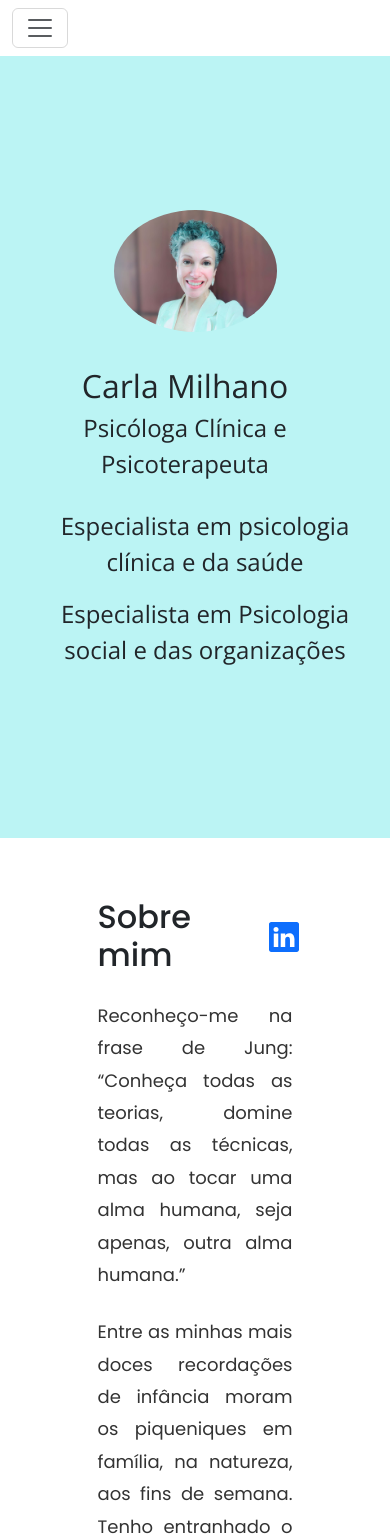
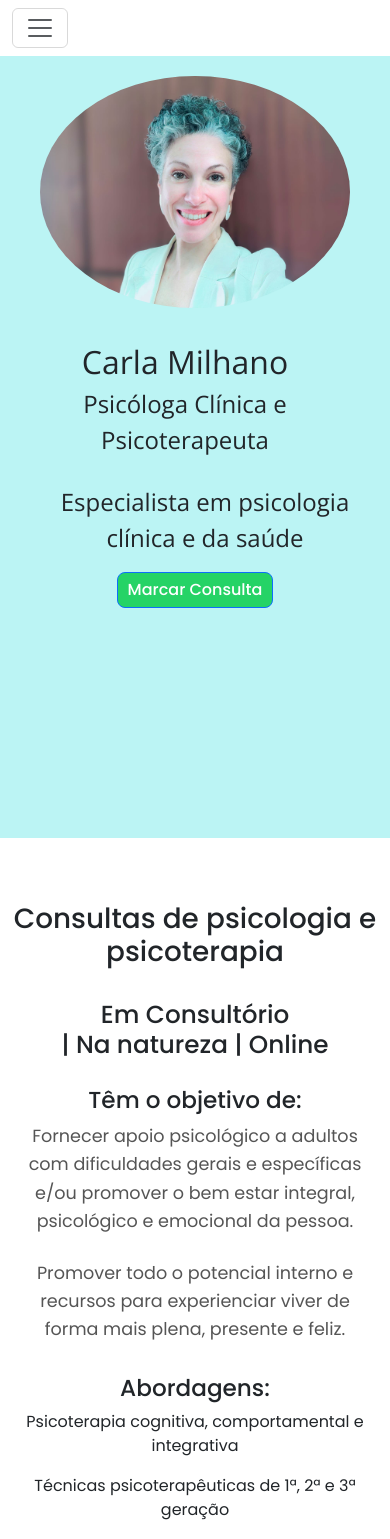
Before and after one commit to omilhano/CarlaMilhano, a React (Create React App) app: page / in a window 390 px wide. Shown: the top 1539 px of the page. Built offline with nearby package versions, Linux system fonts and the light colour scheme; no server answers; the database is empty; a web font is replaced by a local one.

Commit message:
mobile optimization
created mobile and resizing options

```diff
--- a/src/components/Navbar.js
+++ b/src/components/Navbar.js
@@ -29,6 +29,7 @@ const NavbarComponents = () => {
                     <Nav className="m-auto">
                         <Navbar.Brand onClick={() => handleScroll("landing")}>Carla Milhano</Navbar.Brand>
                         <Nav.Link onClick={() => handleScroll("psicologia-psicoterapia")}>Consultas de Psicologia</Nav.Link>
+                        <Nav.Link onClick={() => handleScroll("skill-check")}>Sobre Mim</Nav.Link>
                         <Nav.Link onClick={() => handleScroll("mindfulwalking")}>Passeios meditativos</Nav.Link>
                         <Nav.Link onClick={() => handleScroll("eventos")}>Eventos</Nav.Link>
                         <Nav.Link onClick={() => handleScroll("contacts")}>Contactos</Nav.Link>
--- a/src/components/introduction.js
+++ b/src/components/introduction.js
@@ -1,5 +1,6 @@
 import React from 'react';
 import './intro.css';
+import { Button } from 'react-bootstrap';
 
 const Introduction = () => {
 
@@ -13,7 +14,7 @@ const Introduction = () => {
                 <h1>Sobre mim</h1>
                 <button id='linkedin-button' onClick={redirectLinkedin}>
                     <svg id='linkedin-place' xmlns="http://www.w3.org/2000/svg" width="30" height="30" fill="#0d6efd" className="bi bi-linkedin" viewBox="0 0 16 16">
-                        <path d="M0 1.146C0 .513.526 0 1.175 0h13.65C15.474 0 16 .513 16 1.146v13.708c0 .633-.526 1.146-1.175 1.146H1.175C.526 16 0 15.487 0 14.854zm4.943 12.248V6.169H2.542v7.225zm-1.2-8.212c.837 0 1.358-.554 1.358-1.248-.015-.709-.52-1.248-1.342-1.248S2.4 3.226 2.4 3.934c0 .694.521 1.248 1.327 1.248zm4.908 8.212V9.359c0-.216.016-.432.08-.586.173-.431.568-.878 1.232-.878.869 0 1.216.662 1.216 1.634v3.865h2.401V9.25c0-2.22-1.184-3.252-2.764-3.252-1.274 0-1.845.7-2.165 1.193v.025h-.016l.016-.025V6.169h-2.4c.03.678 0 7.225 0 7.225z"/>
+                        <path d="M0 1.146C0 .513.526 0 1.175 0h13.65C15.474 0 16 .513 16 1.146v13.708c0 .633-.526 1.146-1.175 1.146H1.175C.526 16 0 15.487 0 14.854zm4.943 12.248V6.169H2.542v7.225zm-1.2-8.212c.837 0 1.358-.554 1.358-1.248-.015-.709-.52-1.248-1.342-1.248S2.4 3.226 2.4 3.934c0 .694.521 1.248 1.327 1.248zm4.908 8.212V9.359c0-.216.016-.432.08-.586.173-.431.568-.878 1.232-.878.869 0 1.216.662 1.216 1.634v3.865h2.401V9.25c0-2.22-1.184-3.252-2.764-3.252-1.274 0-1.845.7-2.165 1.193v.025h-.016l.016-.025V6.169h-2.4c.03.678 0 7.225 0 7.225z" />
                     </svg>
                 </button>
             </div>
@@ -27,8 +28,19 @@ const Introduction = () => {
             <p className='about-me-paragraph'>
                 Sou Psicóloga Clínica e Psicoterapeuta, desde 2005, com foco em bem-estar e desenvolvimento humano.
             </p>
-
-            <h1>Sobre a minha formação</h1>
+            <Button
+                id="whatsapp-link"
+                href="https://wa.me/351962935461?text=Olá%20Carla%2C%20gostaria%20de%20marcar%20uma%20consulta."
+                target="_blank"
+                rel="noopener noreferrer"
+                // no border and background color
+                style={{ Border: "none" }}
+            >
+                Marcar Consulta
+            </Button>
+            <br></br>
+            <h1 id='minha_formação'>Sobre a minha formação</h1>
+            <br></br>
             <p className='about-me-paragraph'>
                 Sou licenciada em Psicologia Social e das Organizações, pela Faculdade de Psicologia e Ciências da Educação da Universidade de Lisboa. Fiz Mestrado de Psicologia, na área do Stress e bem-estar.
             </p>
@@ -38,7 +50,18 @@ const Introduction = () => {
             <p className='about-me-paragraph'>
                 Complemento minha formação com Dança-Movimento Terapia por Linni Deihl (Nova York), análise comportamental DISC pela TTI Success Insights, e formação em Psicoterapia Corporal.
             </p>
+            <Button
+                id="whatsapp-link"
+                href="https://wa.me/351962935461?text=Olá%20Carla%2C%20gostaria%20de%20marcar%20uma%20consulta."
+                target="_blank"
+                rel="noopener noreferrer"
+                // no border and background color
+                style={{ Border: "none" }}
+            >
+                Marcar Consulta
+            </Button>
         </div>
+
     );
 };
 
--- a/src/components/psicologia.css
+++ b/src/components/psicologia.css
@@ -1,4 +1,4 @@
-#psicologia-psicoterapia{
+#psicologia-psicoterapia {
     margin-top: 4%;
 }
 
@@ -10,6 +10,7 @@
 #psicologia-psicoterapia-text-title {
     margin-top: 3.25% !important;
 }
+
 #psicologia-psicoterapia h3 {
     margin-top: 2%;
 }
@@ -40,3 +41,30 @@
 .flex-list li:hover {
     box-shadow: 0 6px 12px rgba(0, 0, 0, 0.15);
 }
+
+#line-break {
+    display: block;
+}
+
+
+@media screen and (max-width: 600px) {
+    #psicologia-psicoterapia-text {
+        justify-content: center;
+    }
+
+    #psicologia-psicoterapia-text-span {
+        font-size: 1.1rem;
+        line-height: 1.6;
+        color: #555;
+    }
+
+    #psicologia-psicoterapia-text-title {
+        padding-top: 15px;
+    }
+
+    .line-break {
+        display: block;
+        margin-left: 0;
+        /* reset spacing */
+    }
+}
--- a/src/pages/LandingPage.js
+++ b/src/pages/LandingPage.js
@@ -8,6 +8,8 @@ import PsicologiaPsicoterapia from "./psicologiaPsicoterapia";
 import MindfulWalking from "./Mindfulwalking";
 import Eventos from "./Eventos";
 import Contacts from "./Contacts";
+import { Button } from "react-bootstrap";
+import { Border } from "react-bootstrap-icons";
 
 const LandingPage = () => {
     return (
@@ -23,17 +25,27 @@ const LandingPage = () => {
                 </div>
             </Container>
             <p id="text-3">Especialista em psicologia clínica e da saúde</p>
-            <p id="text-3">Especialista em Psicologia social e das organizações</p>
-        </div>
+            {/* Button whatsapp reference */}
+            <Button
+                id="whatsapp-link"
+                href="https://wa.me/351962935461?text=Olá%20Carla%2C%20gostaria%20de%20marcar%20uma%20consulta."
+                target="_blank"
+                rel="noopener noreferrer"
+                // no border and background color
+                style={{ Border: "none" }}
+            >
+                Marcar Consulta
+            </Button>
+        </div >
+            <PsicologiaPsicoterapia className="section-spacing" />
+            <br></br>
             <Introduction className="section-spacing" />
             <br></br>
-            <PsicologiaPsicoterapia className="section-spacing"/>
+            <MindfulWalking className="section-spacing" />
             <br></br>
-            <MindfulWalking className="section-spacing"/>
+            <Eventos className="section-spacing" />
             <br></br>
-            <Eventos className="section-spacing"/>
-            <br></br>
-            <Contacts className="section-spacing"/></>
+            <Contacts className="section-spacing" /></>
     );
 }
 
--- a/src/pages/MainPage.css
+++ b/src/pages/MainPage.css
@@ -11,10 +11,11 @@
 }
 
 .section-spacing {
-  margin: 60px 0; /* space above and below */
+    margin: 60px 0;
+    /* space above and below */
 }
 
-html{
+html {
     scroll-behavior: smooth;
 }
 
@@ -59,27 +60,69 @@ html{
     como dois elementos lado a lado */
 }
 
-.whatsapp-button {
-    display: inline-block;
-    margin-top: 15px;
-    padding: 10px 20px;
+@keyframes blink {
+
+    0%,
+    90%,
+    100% {
+        opacity: 1;
+    }
+
+    95% {
+        opacity: 0;
+    }
+}
+
+@keyframes double-blink {
+
+    0%,
+    10%,
+    20%,
+    100% {
+        opacity: 1;
+    }
+
+    5%,
+    15% {
+        opacity: 0;
+    }
+}
+
+#whatsapp-link {
     background-color: #25D366;
     color: white;
-    font-weight: bold;
+    padding: 5px 10px;
     border-radius: 8px;
+    font-weight: 500;
+    transition: background-color 2s ease;
     text-decoration: none;
-    font-size: 16px;
-    transition: background-color 0.3s ease;
+    animation: double-blink 5s infinite;
 }
 
-.whatsapp-button:hover {
-    background-color: #1ebe5d;
+#whatsapp-link:hover {
+    background-color: #1ebe57;
+    color: white;
+    animation: none;
+    /* stops animation on hover */
 }
 
 
 @media screen and (max-width: 990px) {
+    .colorized {
+        background-color: #bbf4f4;
+        /* Replace with your hex color */
+        height: calc(100vh - 62px);
+        /* Make sure it covers the full viewport height */
+        display: flex;
+        flex-direction: column;
+        align-items: center;
+        justify-content: start;
+        padding: 20px;
+    }
+
     img {
-        width: 70%;
+        width: 95% !important;
+        height: auto !important;
     }
 
     .first-section {
--- a/src/pages/Mindfulwalking.js
+++ b/src/pages/Mindfulwalking.js
@@ -4,6 +4,8 @@ import Carousel from "react-bootstrap/Carousel";
 import "../components/Mindfulwalking.css";
 import Caminhadas1 from "../images/caminhada-1.webp";
 import Caminhadas2 from "../images/caminhada-2.webp";
+import { Button } from "react-bootstrap";
+import { JournalBookmarkFill } from "react-bootstrap-icons";
 
 const Mindfulwalking = () => {
     return (
@@ -45,12 +47,23 @@ const Mindfulwalking = () => {
                 Ao caminhar de forma lenta, sintonizando os passos com a respiração, permito-me desacelerar, confiar, relaxar e sintonizar com o meu ritmo primordial.
             </p>
             <p className="mindful-paragraph">
-                O meu Projeto de experiências de atenção plena{" "}
+                O meu Projeto de experiências de atenção plena na natureza,{" "}
                 <a href="https://www.instagram.com/mindfulness.engageyoursenses?igsh=bDc4djRwaHdwcWVt" target="_blank" rel="noopener noreferrer" className="link-with-space">
                     mindfulness.engageyoursenses
                 </a>{" "}
                 nasceu da vontade de partilhar, com outros, este silêncio e experiências imersivas na natureza.
             </p>
+            <br></br>
+            <Button
+                id="whatsapp-link"
+                href="https://wa.me/351962935461?text=Olá%20Carla%2C%20gostaria%20de%20marcar%20uma%20consulta."
+                target="_blank"
+                rel="noopener noreferrer"
+                // no border and background color
+                style={{ Border: "none" }}
+            >
+                Marcar Consulta
+            </Button>
         </Container>
     );
 };
--- a/src/pages/psicologiaPsicoterapia.js
+++ b/src/pages/psicologiaPsicoterapia.js
@@ -3,35 +3,42 @@ import Container from "react-bootstrap/Container";
 import Row from "react-bootstrap/Row";
 import Col from "react-bootstrap/Col";
 import '../components/psicologia.css';
+import { Button } from "react-bootstrap";
 
 const PsicologiaPsicoterapia = () => {
     return (
         <Container id="psicologia-psicoterapia" className="py-5">
-            <Row>
-                <Col>
+            <Col id='psicologia-psicoterapia-text' className="text-center">
                 <h1>Consultas de psicologia e psicoterapia</h1>
-                    <h2>Em Consultório | Na natureza | Online</h2>
+                <br></br>
+                <h2 id="session-locations">
+                    Em Consultório <span class="line-break">| Na natureza | Online</span>
+                </h2>
+
 
                 <h3 id="psicologia-psicoterapia-text-title">
                     Têm o objetivo de:
                 </h3>
-                    <ul>
-                        <li id="bullet-point">
+                <span id='psicologia-psicoterapia-text-span'>
                     Fornecer apoio psicológico a adultos com dificuldades gerais e específicas
                     e/ou promover o bem estar integral, psicológico e emocional da pessoa.
-                        </li>
-                        <li id="bullet-point">
+                </span>
+                <br></br>
+                <br></br>
+                <span id='psicologia-psicoterapia-text-span'>
                     Promover todo o potencial interno e recursos para experienciar viver de forma
                     mais plena, presente e feliz.
-                        </li>
-                    </ul>
-
+                </span>
+                <br></br>
+                <br></br>
                 <h3>Abordagens:</h3>
                 <p>Psicoterapia cognitiva, comportamental e integrativa</p>
                 <p>Técnicas psicoterapêuticas de 1ª, 2ª e 3ª geração</p>
 
                 <div id="experiencias-psicologia">
                     <h3>Experiência de Acompanhamento psicológico de adultos com:</h3>
+                    <br></br>
+
                     <ul className="flex-list">
                         <li id="bullet-point">Stress</li>
                         <li id="bullet-point">Traumas</li>
@@ -44,8 +51,18 @@ const PsicologiaPsicoterapia = () => {
                         <li id="bullet-point">Entre outras</li>
                     </ul>
                 </div>
+                <br></br>
+                <Button
+                    id="whatsapp-link"
+                    href="https://wa.me/351962935461?text=Olá%20Carla%2C%20gostaria%20de%20marcar%20uma%20consulta."
+                    target="_blank"
+                    rel="noopener noreferrer"
+                    // no border and background color
+                    style={{ Border: "none" }}
+                >
+                    Marcar Consulta
+                </Button>
             </Col>
-            </Row>
         </Container>
     );
 };
```
Also changed, not shown: src/App.css (+0 -9 lines), src/components/Mindfulwalking.css (+28 -0 lines), src/components/intro.css (+22 -0 lines). Lines whose indentation alone changed are shown as unchanged.
